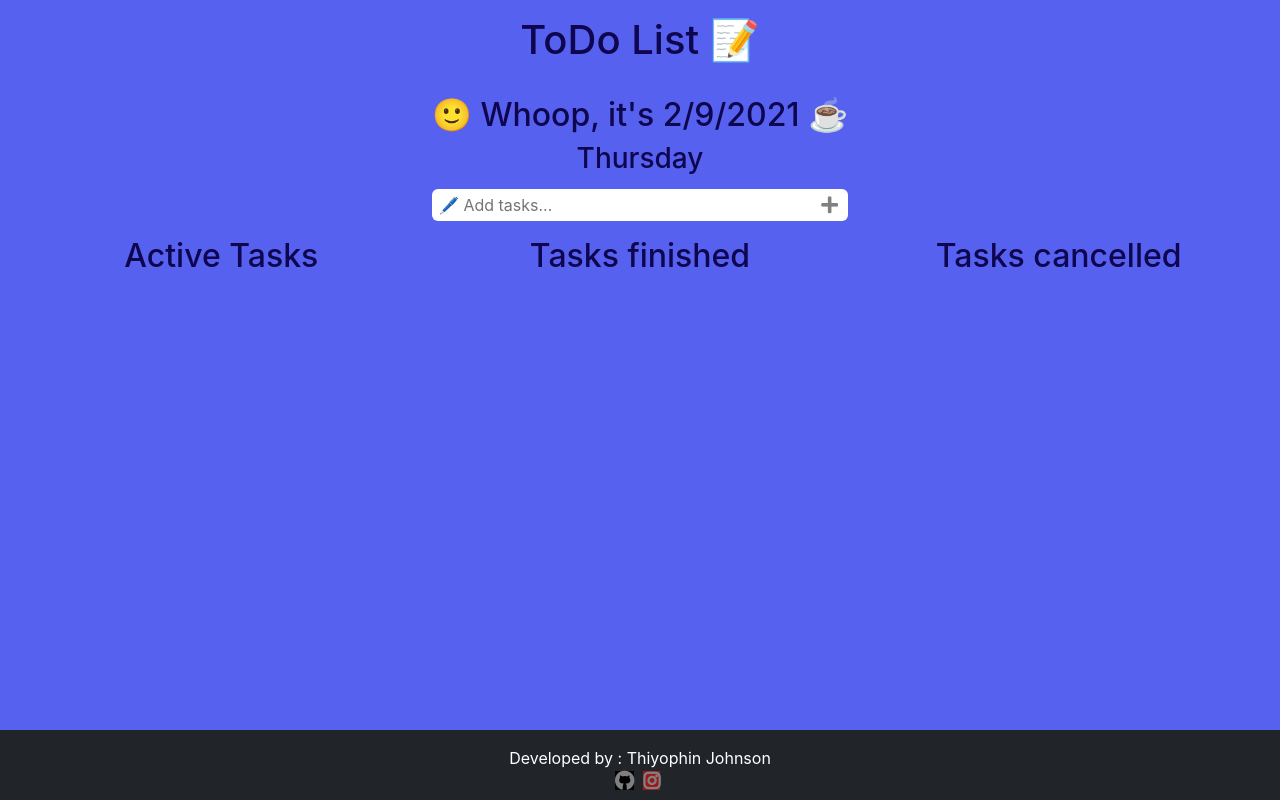
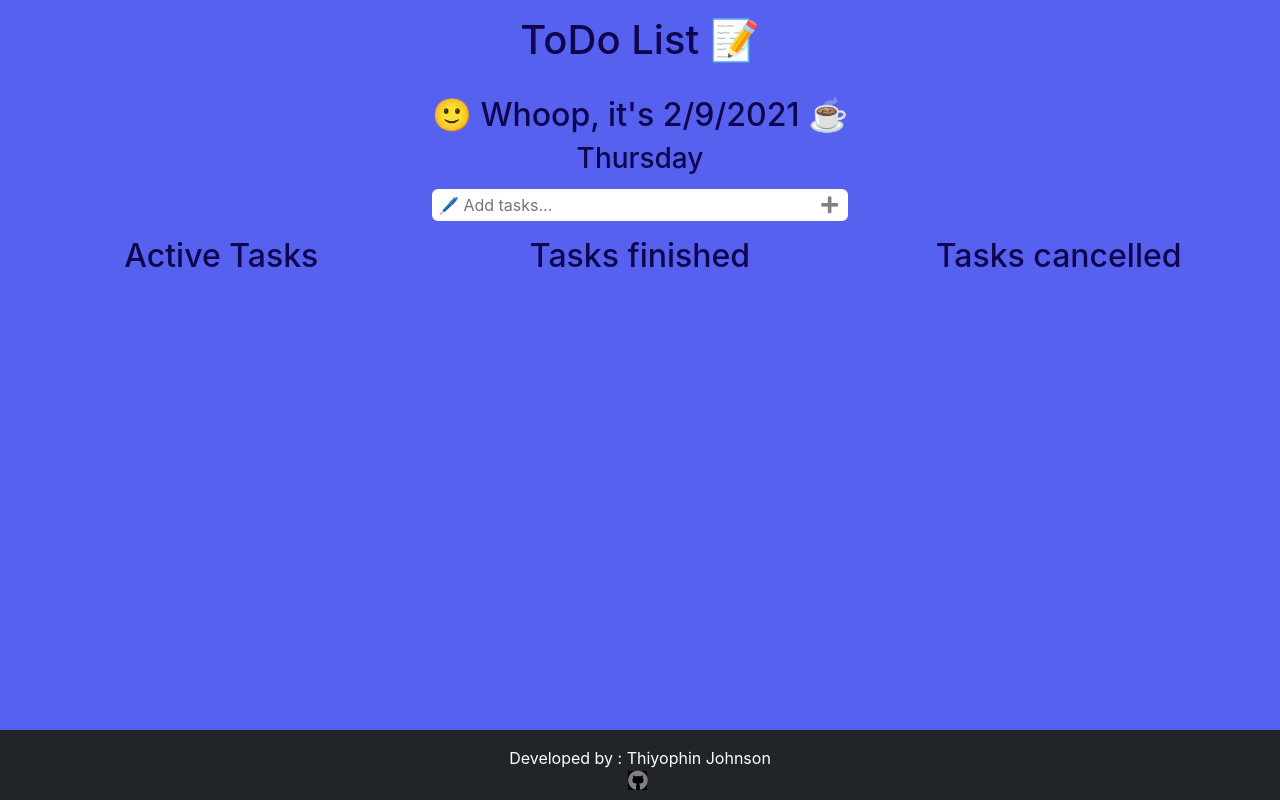
Before and after one commit to Thiyophin/ToDo_Web_App, a React (Create React App) app: page / in a window 1280 px wide. Built offline with nearby package versions, Linux system fonts and the light colour scheme.

Commit message:
instagram icon deleted

```diff
--- a/src/App.js
+++ b/src/App.js
@@ -18,6 +18,7 @@ function App() {
       setToDos(toDos);
     }
   }, []); // [] array passed so that it works when mounting and unmounting
+  //console.log(localStorage.getItem("toDos"));
   // useEffect to update localStorage toDos when toDos array is updated
   useEffect(() => {
     localStorage.setItem("toDos", JSON.stringify(toDos));
--- a/src/Components/Footer.jsx
+++ b/src/Components/Footer.jsx
@@ -14,14 +14,6 @@ function Footer() {
             >
               <i className="fab fa-github "></i>
             </a>
-            &nbsp;
-            <a
-              href="https://www.instagram.com/thiyophin_johnson/"
-              target="_blank"
-              rel="noopener noreferrer"
-            >
-              <i className="fab fa-instagram"></i>
-            </a>
           </div>
         </div>
       </footer>
```
